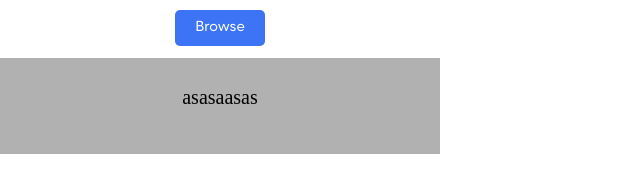
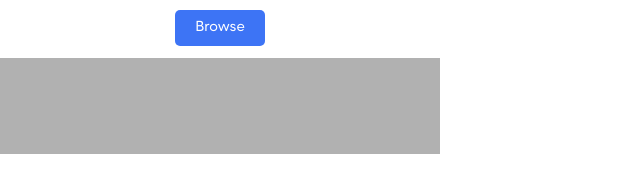
Before and after one commit to VincenzoParrinelli/CS50-project, a React (Vite) app in the folder client/: page / in a window 1280 px wide. Shown: the part 446-638 px from the top of the page, without its empty margins (0-640 px from the left). Built offline with nearby package versions, Linux system fonts and the light colour scheme.

Commit message:
fix(filesContext): incorrect use of useffect in line 17

```diff
--- a/client/src/App.tsx
+++ b/client/src/App.tsx
@@ -1,9 +1,12 @@
 import Header from './Components/Header'
 import FilesDragger from './Components/FilesDragger'
 import FilesList from './Components/FilesList'
-import { FilesContextProvider } from './context/FilesContext'
+import FilesContext, { FilesContextProvider } from './context/FilesContext'
+import { useContext } from 'react'
 
 function App() {
+
+  const { storageFilesMetadata } = useContext(FilesContext)
 
   return (
     <div className="App">
--- a/client/src/Components/FilesDragger.tsx
+++ b/client/src/Components/FilesDragger.tsx
@@ -8,7 +8,7 @@ export default function FilesDragger() {
 
   const draggableAreaRef = useRef(null) as React.MutableRefObject<HTMLDivElement | null>
 
-  const { files, setFiles, storageFilesMetadata }: FilesInterface = useContext(FilesContext)
+  const { setFiles, storageFilesMetadata }: FilesInterface = useContext(FilesContext)
 
   // When user hoveres on drag and drop area change style
   const handleDragOver = (e: React.DragEvent<HTMLDivElement>) => {
@@ -27,7 +27,7 @@ export default function FilesDragger() {
   // Set files metadata in localforage
   const setFilesMetadata = async (newFiles: FileList) => {
 
-    const newMetadataList = [] as FilesMetadataArray[]
+    const newMetadataList = [] as FilesMetadataArray
 
     // Iterate through files, get their metadata one by one and push into newMetadataList
     for (const file of newFiles) {
@@ -42,13 +42,13 @@ export default function FilesDragger() {
       newMetadataList.push(metadata)
     }
 
-    // Add new metadata in localforage without overwriting previous state
-
     setFiles(prevFiles => [...prevFiles, ...newFiles])
 
+    // Add new metadata in localforage without overwriting previous state
     await localforage.setItem("files", storageFilesMetadata ? [...storageFilesMetadata, ...newMetadataList] : newMetadataList)
 
   }
+
 
   // Handle drag and dropped files
   const handleOnDrop = async (e: React.DragEvent<HTMLDivElement>) => {
--- a/client/src/Components/FilesList.tsx
+++ b/client/src/Components/FilesList.tsx
@@ -1,11 +1,22 @@
-import React from 'react'
+import { useContext, useEffect } from 'react'
+import FilesContext from '../context/FilesContext'
+import { FilesInterface } from '../ts/interfaces/filesInterfaces'
 
 export default function FilesList() {
+
+  const { files, setFiles, storageFilesMetadata }: FilesInterface = useContext(FilesContext)
+
   return (
     <div className='files-list'>
-        <div className="files-list__container">
-            asasaasas
-        </div>
+      <div className="files-list__container">
+
+        {storageFilesMetadata?.map(file => {
+           return (
+            <span>{file.name}</span>
+           )
+        })}
+
+      </div>
     </div>
   )
 }
--- a/client/src/context/FilesContext.tsx
+++ b/client/src/context/FilesContext.tsx
@@ -2,29 +2,22 @@ import { useState, useEffect, createContext, PropsWithChildren } from "react"
 import { FilesType, FilesInterface, FilesMetadataArray } from '../ts/interfaces/filesInterfaces'
 import localforage from 'localforage'
 
-// Create a mock object that implements the FileList interface and use that as the default value
-// In order to avoid the illegal constructor error, because FileList is an interface and cannot be directly instantiated.
-const initialFiles: FilesType = {
-    length: 0,
-    item: () => null,
-    [Symbol.iterator]: function* () { }
-}
-
-const FilesContext = createContext<FilesInterface>({ files: initialFiles, setFiles: () => { }, storageFilesMetadata: [] })
+const FilesContext = createContext<FilesInterface>({ files: [], setFiles: () => { }, storageFilesMetadata: [] })
 
 export default FilesContext
 
 // FilesContextProvider initialization
 export function FilesContextProvider({ children }: PropsWithChildren) {
 
-    const [files, setFiles] = useState(initialFiles)
-    const [storageFilesMetadata, setStorageFilesMetadata] = useState(initialFiles)
+    const [files, setFiles] = useState<FilesType>([])
+    const [storageFilesMetadata, setStorageFilesMetadata] = useState<FilesMetadataArray>([])
 
     useEffect(() => {
 
-        const getFilesMetadata = async () => setStorageFilesMetadata(await localforage.getItem("files") as FileList)
+        const getFilesMetadata = async () => await localforage.getItem("files") as FilesMetadataArray
 
-        getFilesMetadata()
+        getFilesMetadata().then(filesData => setStorageFilesMetadata(filesData))
+
     }, [])
 
     return (
--- a/client/src/ts/interfaces/filesInterfaces.ts
+++ b/client/src/ts/interfaces/filesInterfaces.ts
@@ -6,11 +6,12 @@ export type FilesMetadataArray = {
     type: string,
     size: number,
     lastModified: number
-}
+}[]
 
 // Interface for filesContext
 export interface FilesInterface {
     files: FilesType,
     setFiles: React.Dispatch<React.SetStateAction<FilesType>>,
-    storageFilesMetadata: FilesType
+    storageFilesMetadata: FilesMetadataArray,
+
 }
```
